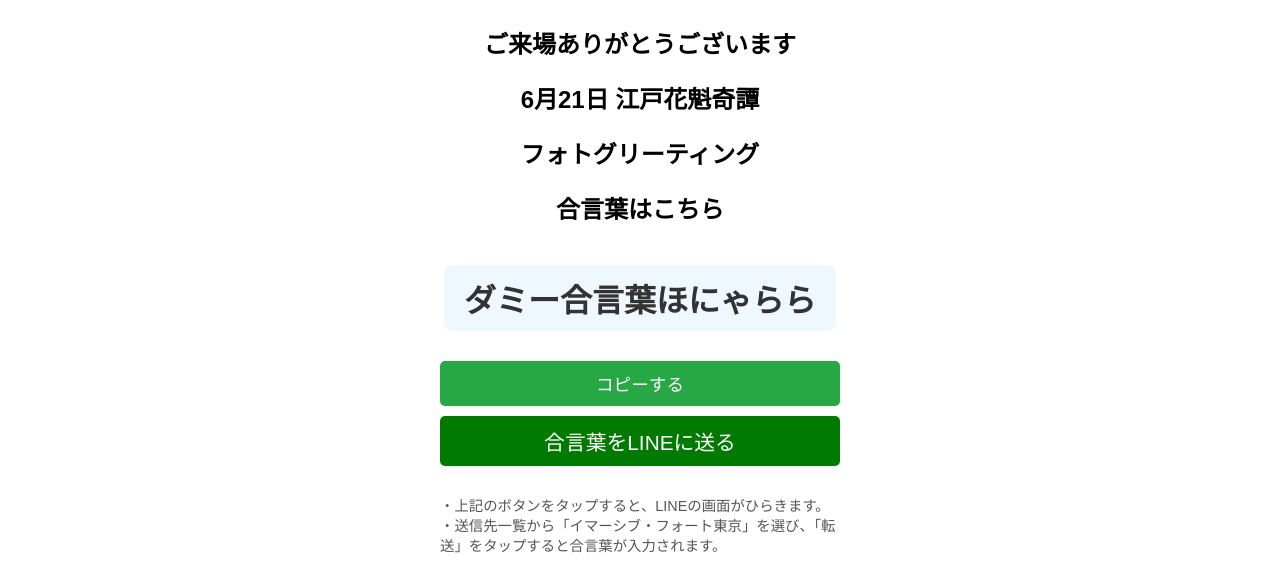
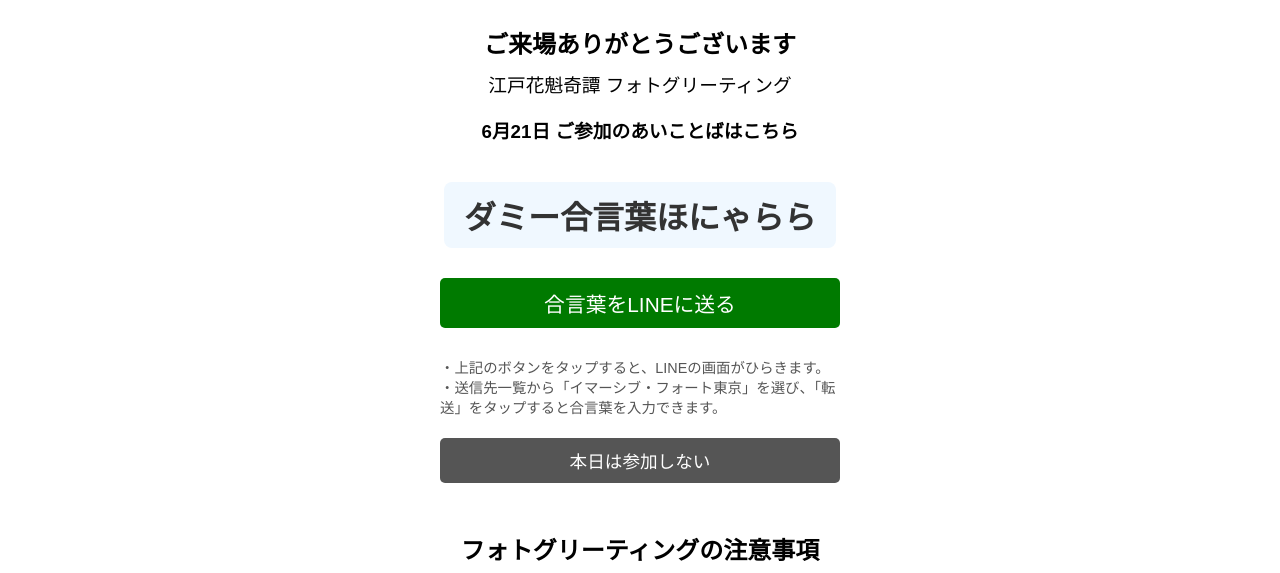
Before and after one commit to e-bi7/ki, a plain HTML site: page index.html in a window 1280 px wide. Shown: the part 334-907 px from the top of the page. Drawn offline with Linux system fonts and the light colour scheme.

Commit message:
Add files via upload

```diff
--- a/index.html
+++ b/index.html
@@ -73,14 +73,13 @@
 
   <img src="https://e-bi7.github.io/ki/logo11.png" alt="ロゴ" />
 
-  <h2>ご来場ありがとうございます</h2>
-  <h2>6月21日 江戸花魁奇譚</h2>
-  <h2>フォトグリーティング</h2>
-  <h2>合言葉はこちら</h2>
+<h2>ご来場ありがとうございます</h2>
+<h3 style="font-weight: normal; margin-top: -10px;">江戸花魁奇譚 フォトグリーティング</h3>
+<h3>6月21日 ご参加のあいことばはこちら</h3>
+
 
   <div id="copyText">ダミー合言葉ほにゃらら</div>
 
-  <button class="btn copy-btn" onclick="copyWord()">コピーする</button>
 
   <a id="lineShareBtn" class="btn line-btn" href="#" target="_blank">合言葉をLINEに送る</a>
 
@@ -88,13 +87,13 @@
   <div id="lineNotice">
 <br>
     ・上記のボタンをタップすると、LINEの画面がひらきます。<br>
-    ・送信先一覧から「イマーシブ・フォート東京」を選び、「転送」をタップすると合言葉が入力されます。
+    ・送信先一覧から「イマーシブ・フォート東京」を選び、「転送」をタップすると合言葉を入力できます。
   </div>
 
   <button class="btn close-btn" onclick="closePage()">本日は参加しない</button>
 <br>
 
-<h2>フォトグリーティングご参加の注意事項</h2>
+<h2>フォトグリーティングの注意事項</h2>
   <div id="notice">
     ※なんか下に余白があるので注意事項を記載してもよいかもしれない。<br>
     ※ゲストが読むかどうかは知らんけど。<br>
```
